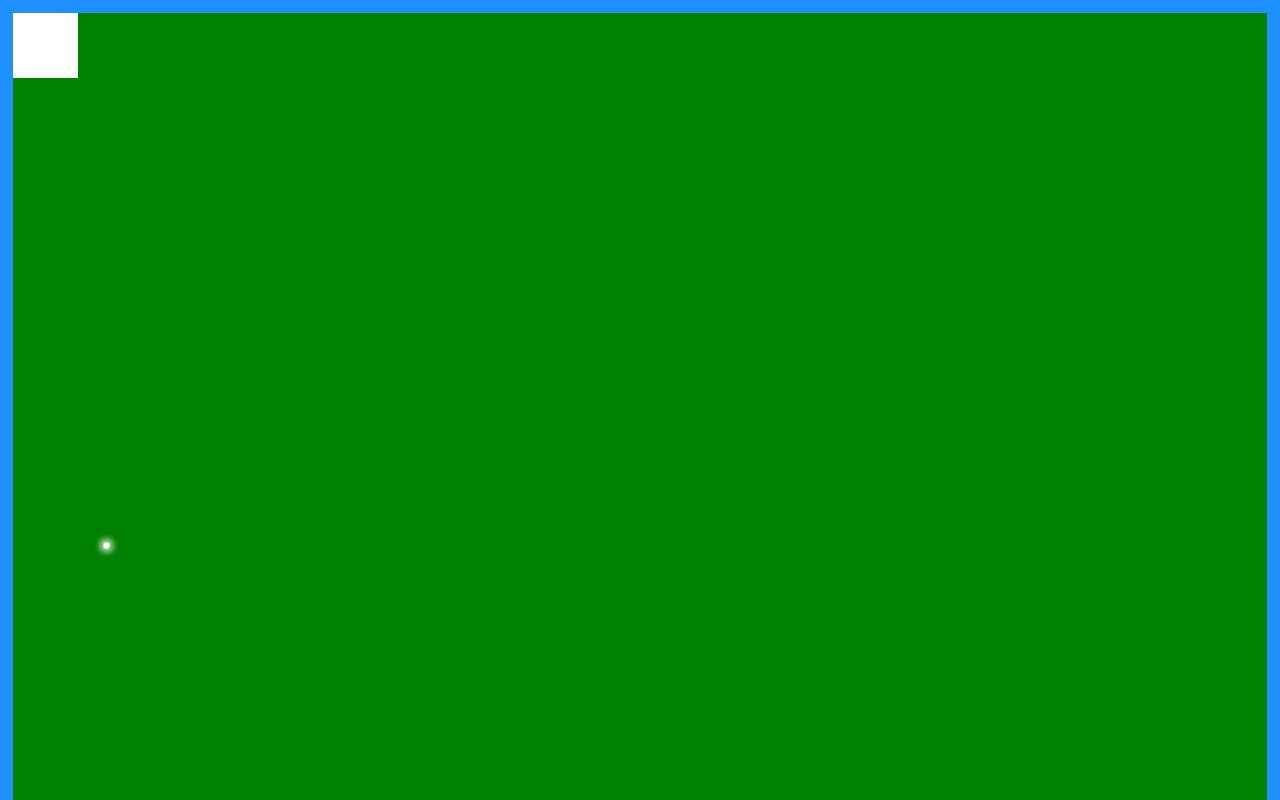
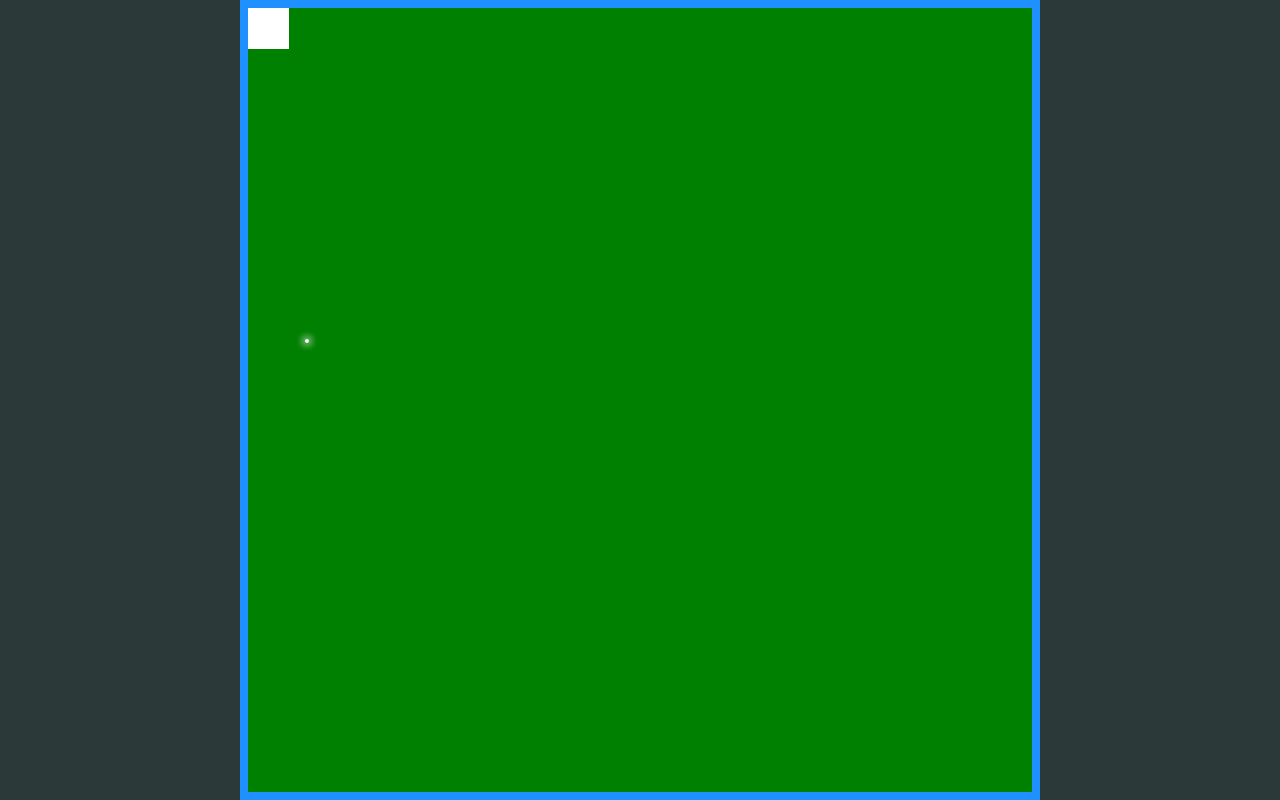
Before and after one commit to Ayan-Dhara/snake-game, a website: page public/index.html in a window 1280 px wide. Shown: the top 800 px of the page. Drawn offline with Linux system fonts and the light colour scheme.

Commit message:
fixed responsiveness

```diff
--- a/public/style.scss
+++ b/public/style.scss
@@ -8,25 +8,22 @@
 :root {
     --snake-length: 1;
     --snake-speed: 1s;
-    --len: 1vw;
-    @media all and (orientation: landscape){
-        --len: 1vh;
-    }
 }
 
 body {
-    @media all and (orientation: portrait){
-
-    }
+    background: #2c3939;
 }
 
 .playground {
-    height: 100vw;
+    height: 100vmin;
+    width: 100vmin;
     background: dodgerblue;
     position: relative;
+    margin-top: max(0px, calc(50vh - 50vw));
+    margin-left: max(0px, calc(50vw - 50vh));
     .ground {
         position: absolute;
-        inset: 1vw;
+        inset: 1vmin;
         //left: 1vw;
         //top: 1vw;
         //right: 1vw;
```
Also changed, not shown: public/style.css.
